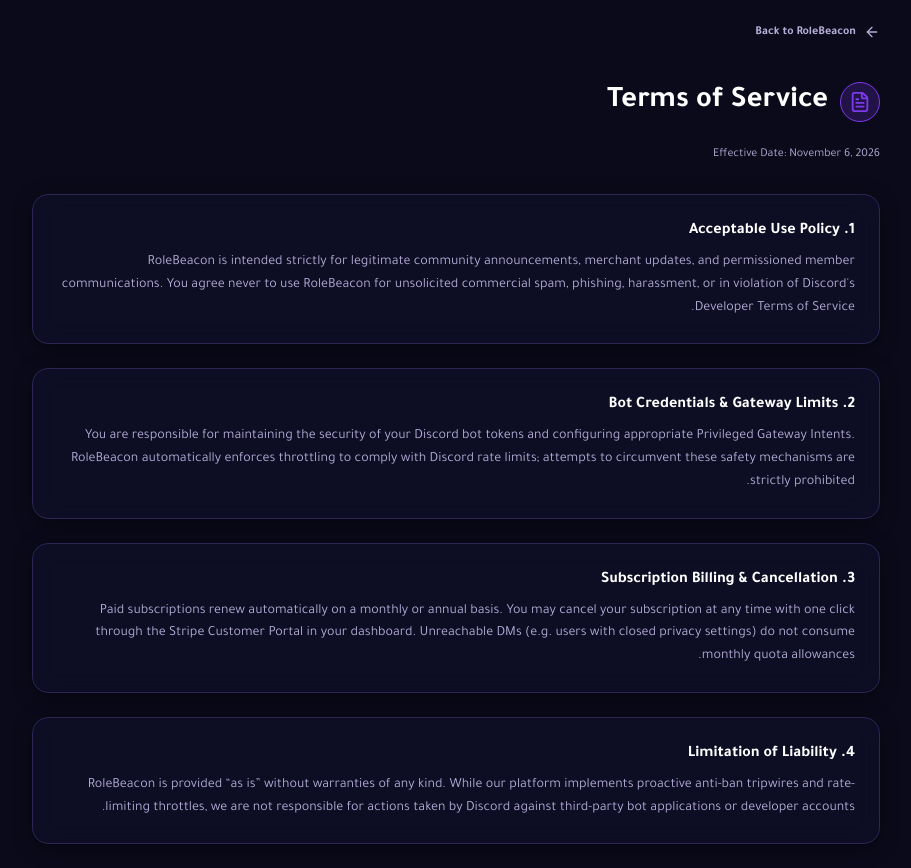
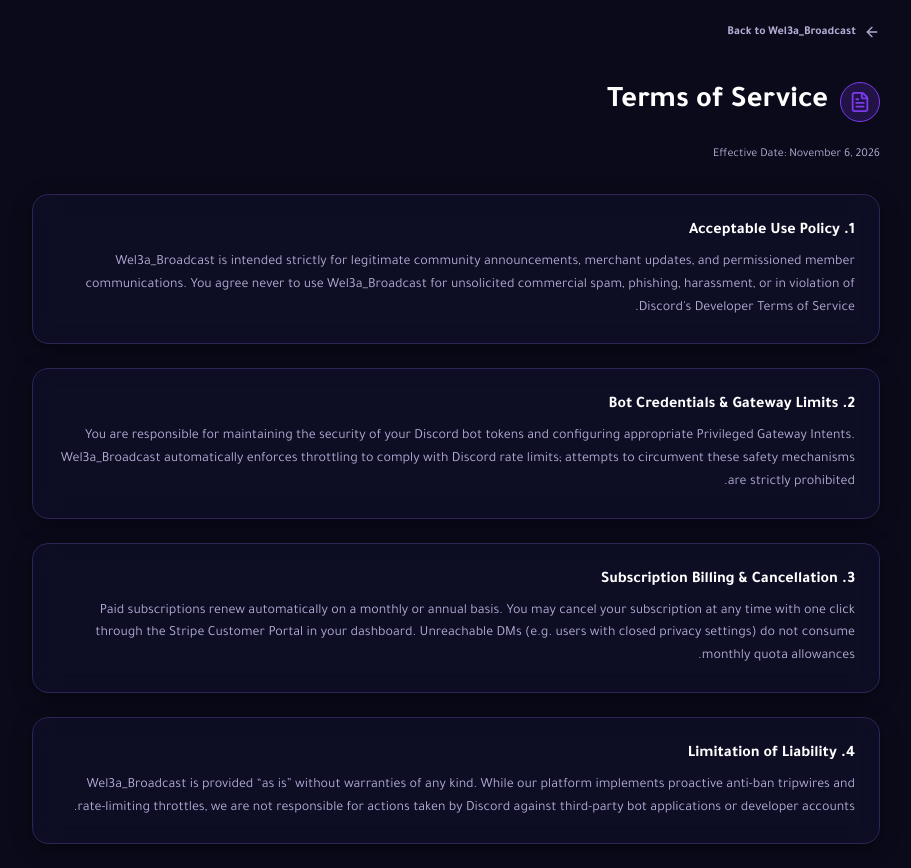
Before and after one commit to davidwel3a/Wel3a_Broadcast, a Next.js app: page /terms in a window 1280 px wide. Shown: the whole page, without its empty margins (184-1095 px from the left). Built offline with nearby package versions, Linux system fonts and the light colour scheme.

Commit message:
feat: rebrand project to Wel3a_Broadcast with full personal OAuth2 flow

```diff
--- a/app/landing/page.tsx
+++ b/app/landing/page.tsx
@@ -21,12 +21,12 @@ export default function LandingPage() {
 
   const faqs = [
     {
-      q: 'Will using RoleBeacon get my Discord bot banned?',
-      a: 'No. RoleBeacon was engineered specifically to prevent bot bans. We enforce token-bucket throttling (1.2s to 2.5s jitter delay between dispatches), dynamic backoff on HTTP 429, and automatic shut-offs if 403 errors are detected.',
+      q: 'Will using Wel3a_Broadcast get my Discord bot banned?',
+      a: 'No. Wel3a_Broadcast was engineered specifically to prevent bot bans. We enforce token-bucket throttling (1.2s to 2.5s jitter delay between dispatches), dynamic backoff on HTTP 429, and automatic shut-offs if 403 errors are detected.',
     },
     {
-      q: 'How does RoleBeacon handle members who have closed DMs?',
-      a: 'When Discord returns Error 50007 (Cannot send message to this user), RoleBeacon catches it gracefully, classifies it under "Closed DMs", and continues the queue without triggering error cascades.',
+      q: 'How does Wel3a_Broadcast handle members who have closed DMs?',
+      a: 'When Discord returns Error 50007 (Cannot send message to this user), Wel3a_Broadcast catches it gracefully, classifies it under "Closed DMs", and continues the queue without triggering error cascades.',
     },
     {
       q: 'Where are my bot tokens stored?',
@@ -47,7 +47,7 @@ export default function LandingPage() {
             <div className="w-8 h-8 rounded-lg bg-gradient-to-tr from-accent to-blue-500 flex items-center justify-center text-white shadow-md">
               <ShieldCheck size={18} />
             </div>
-            <span className="font-bold text-lg text-text tracking-tight">RoleBeacon</span>
+            <span className="font-bold text-lg text-text tracking-tight">Wel3a_Broadcast</span>
           </div>
 
           <div className="flex items-center gap-3">
@@ -105,7 +105,7 @@ export default function LandingPage() {
                 <span className="w-3 h-3 rounded-full bg-red-500/80" />
                 <span className="w-3 h-3 rounded-full bg-yellow-500/80" />
                 <span className="w-3 h-3 rounded-full bg-green-500/80" />
-                <span className="text-xs text-text-muted ml-2 font-mono">rolebeacon.app/console</span>
+                <span className="text-xs text-text-muted ml-2 font-mono">wel3a-broadcast.app/console</span>
               </div>
               <span className="text-xs font-semibold text-emerald-400 bg-emerald-500/10 px-2.5 py-0.5 rounded-full border border-emerald-500/20">
                 ● Bot Connected & Active
@@ -401,7 +401,7 @@ export default function LandingPage() {
 
       {/* Footer */}
       <footer className="border-t border-border/60 py-8 text-center text-xs text-text-muted">
-        <p>© 2026 RoleBeacon. Precision Discord announcement infrastructure. All rights reserved.</p>
+        <p>© 2026 Wel3a_Broadcast. Precision Discord announcement infrastructure. All rights reserved.</p>
       </footer>
     </div>
   );
--- a/app/layout.tsx
+++ b/app/layout.tsx
@@ -2,8 +2,8 @@ import type { Metadata } from 'next';
 import './globals.css';
 
 export const metadata: Metadata = {
-  title: 'RoleBeacon | لوحة إعلانات الديسكورد الموجهة',
-  description: 'منصة RoleBeacon لبث وإرسال إعلانات الديسكورد الموجهة بدقة بحسب الرتب وبأعلى درجات الأمان.',
+  title: 'Wel3a_Broadcast | ولعة برودكاست',
+  description: 'منصة Wel3a_Broadcast لبث وإرسال إعلانات الديسكورد الموجهة بدقة بحسب الرتب وبأعلى درجات الأمان.',
 };
 
 export default function RootLayout({
--- a/app/privacy/page.tsx
+++ b/app/privacy/page.tsx
@@ -8,7 +8,7 @@ export default function PrivacyPage() {
       <div className="mb-8">
         <Link href="/" className="inline-flex items-center gap-2 text-xs font-semibold text-text-muted hover:text-accent transition-colors">
           <ArrowLeft size={16} />
-          Back to RoleBeacon
+          Back to Wel3a_Broadcast
         </Link>
       </div>
 
@@ -25,7 +25,7 @@ export default function PrivacyPage() {
         <section className="card-glass p-6">
           <h2 className="text-base font-bold text-white mb-2">1. Overview & Commitment</h2>
           <p>
-            RoleBeacon (&ldquo;we&rdquo;, &ldquo;us&rdquo;) respects your privacy and is engineered to deliver role-targeted Discord communications without unnecessary data collection. We never sell, rent, or trade your personal data or community information.
+            Wel3a_Broadcast (&ldquo;we&rdquo;, &ldquo;us&rdquo;) respects your privacy and is engineered to deliver role-targeted Discord communications without unnecessary data collection. We never sell, rent, or trade your personal data or community information.
           </p>
         </section>
 
@@ -64,7 +64,7 @@ export default function PrivacyPage() {
         <section className="card-glass p-6">
           <h2 className="text-base font-bold text-white mb-2">4. Complete Account & Data Deletion</h2>
           <p>
-            You may request complete deletion of your account, encrypted credentials, message templates, and campaign history at any time directly through your dashboard settings or by contacting <code className="text-accent">privacy@rolebeacon.app</code>. Deletion removes all data from active databases within 24 hours.
+            You may request complete deletion of your account, encrypted credentials, message templates, and campaign history at any time directly through your dashboard settings or by contacting <code className="text-accent">privacy@wel3a-broadcast.app</code>. Deletion removes all data from active databases within 24 hours.
           </p>
         </section>
       </div>
--- a/app/terms/page.tsx
+++ b/app/terms/page.tsx
@@ -8,7 +8,7 @@ export default function TermsPage() {
       <div className="mb-8">
         <Link href="/" className="inline-flex items-center gap-2 text-xs font-semibold text-text-muted hover:text-accent transition-colors">
           <ArrowLeft size={16} />
-          Back to RoleBeacon
+          Back to Wel3a_Broadcast
         </Link>
       </div>
 
@@ -25,14 +25,14 @@ export default function TermsPage() {
         <section className="card-glass p-6">
           <h2 className="text-base font-bold text-white mb-2">1. Acceptable Use Policy</h2>
           <p>
-            RoleBeacon is intended strictly for legitimate community announcements, merchant updates, and permissioned member communications. You agree never to use RoleBeacon for unsolicited commercial spam, phishing, harassment, or in violation of Discord&apos;s Developer Terms of Service.
+            Wel3a_Broadcast is intended strictly for legitimate community announcements, merchant updates, and permissioned member communications. You agree never to use Wel3a_Broadcast for unsolicited commercial spam, phishing, harassment, or in violation of Discord&apos;s Developer Terms of Service.
           </p>
         </section>
 
         <section className="card-glass p-6">
           <h2 className="text-base font-bold text-white mb-2">2. Bot Credentials & Gateway Limits</h2>
           <p>
-            You are responsible for maintaining the security of your Discord bot tokens and configuring appropriate Privileged Gateway Intents. RoleBeacon automatically enforces throttling to comply with Discord rate limits; attempts to circumvent these safety mechanisms are strictly prohibited.
+            You are responsible for maintaining the security of your Discord bot tokens and configuring appropriate Privileged Gateway Intents. Wel3a_Broadcast automatically enforces throttling to comply with Discord rate limits; attempts to circumvent these safety mechanisms are strictly prohibited.
           </p>
         </section>
 
@@ -46,7 +46,7 @@ export default function TermsPage() {
         <section className="card-glass p-6">
           <h2 className="text-base font-bold text-white mb-2">4. Limitation of Liability</h2>
           <p>
-            RoleBeacon is provided &ldquo;as is&rdquo; without warranties of any kind. While our platform implements proactive anti-ban tripwires and rate-limiting throttles, we are not responsible for actions taken by Discord against third-party bot applications or developer accounts.
+            Wel3a_Broadcast is provided &ldquo;as is&rdquo; without warranties of any kind. While our platform implements proactive anti-ban tripwires and rate-limiting throttles, we are not responsible for actions taken by Discord against third-party bot applications or developer accounts.
           </p>
         </section>
       </div>
--- a/lib/crypto.ts
+++ b/lib/crypto.ts
@@ -10,7 +10,7 @@ const IV_LENGTH = 16;
 function getMasterKey(): Buffer {
   const secret = process.env.ENCRYPTION_MASTER_KEY;
   if (!secret) {
-    return crypto.createHash('sha256').update('rolebeacon-fallback-local-master-key-2026').digest();
+    return crypto.createHash('sha256').update('wel3a-broadcast-fallback-local-master-key-2026').digest();
   }
   try {
     const buf = Buffer.from(secret, 'hex');
--- a/lib/i18n.ts
+++ b/lib/i18n.ts
@@ -1,6 +1,6 @@
 export const translations = {
   ar: {
-    appTitle: 'RoleBeacon | رول بيكون',
+    appTitle: 'Wel3a_Broadcast | ولعة برودكاست',
     loginTitle: 'تسجيل الدخول للوحة التحكم',
     loginDesc: 'يرجى تسجيل الدخول بحساب دسكورد الخاص بك للتحقق من امتلاكك لرتبة الدخول المعتمدة واستخدام خدمات البث.',
     loginButton: 'تسجيل الدخول عبر دسكورد',
@@ -84,7 +84,7 @@ export const translations = {
     emergencyAcknowledge: 'فهمت، مراجعة حالة البوت',
   },
   en: {
-    appTitle: 'RoleBeacon',
+    appTitle: 'Wel3a_Broadcast',
     loginTitle: 'Dashboard Login',
     loginDesc: 'Please sign in with your Discord account to verify your authorized membership access role.',
     loginButton: 'Sign in with Discord',
--- a/package.json
+++ b/package.json
@@ -1,5 +1,5 @@
 {
-  "name": "wel3akta3at",
+  "name": "wel3a-broadcast",
   "version": "1.0.0",
   "description": "",
   "main": "index.js",
--- a/replica/brand.json
+++ b/replica/brand.json
@@ -1,5 +1,5 @@
 {
-  "name": "RoleBeacon",
+  "name": "Wel3a_Broadcast",
   "tagline": "Precision Discord Announcements for Thriving Communities",
   "avoid": [
     "PodcastBot",
--- a/scripts/test-bot.mjs
+++ b/scripts/test-bot.mjs
@@ -4,7 +4,7 @@ import { stdin as input, stdout as output } from 'node:process';
 
 async function main() {
   console.log('\n===========================================');
-  console.log('🤖 RoleBeacon - Discord Live Bot Tester');
+  console.log('🤖 Wel3a_Broadcast - Discord Live Bot Tester');
   console.log('===========================================\n');
 
   const rl = readline.createInterface({ input, output });
@@ -57,7 +57,7 @@ async function main() {
       messageText = await rl.question('👉 اكتب نص الرسالة التجريبية (أو اضغط Enter للرسالة الافتراضية): ');
     }
     if (!messageText || !messageText.trim()) {
-      messageText = '👋 مرحباً! هذه رسالة تجريبية فعلية تم إرسالها بنجاح بواسطة نظام RoleBeacon 🚀';
+      messageText = '👋 مرحباً! هذه رسالة تجريبية فعلية تم إرسالها بنجاح بواسطة نظام Wel3a_Broadcast 🚀';
     }
 
     console.log(`\n⏳ جاري فتح قناة محادثة خاصة (DM Channel) مع المستخدم (${targetUserId})...`);
@@ -83,7 +83,7 @@ async function main() {
               { name: 'الوقت', value: new Date().toLocaleTimeString('ar-EG'), inline: true },
             ],
             footer: {
-              text: 'RoleBeacon Broadcast Engine • تجربة حقيقية',
+              text: 'Wel3a_Broadcast Engine • تجربة حقيقية',
             },
           },
         ],
```
